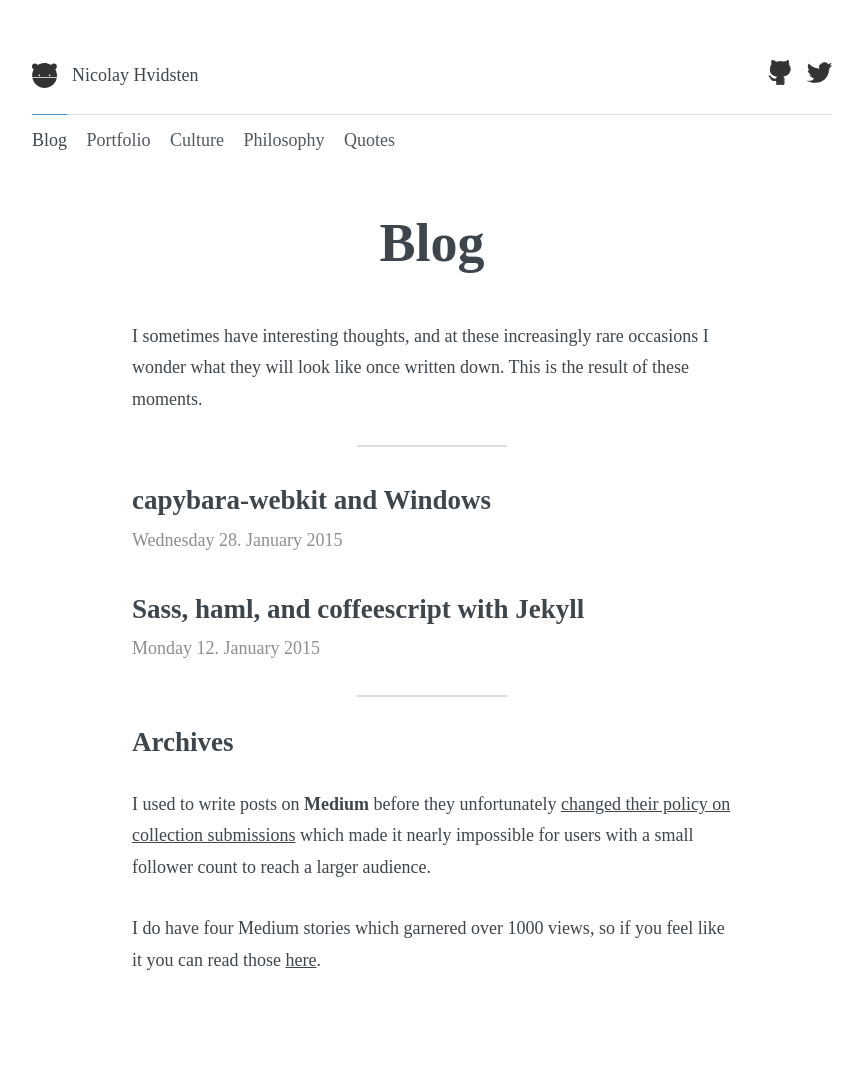
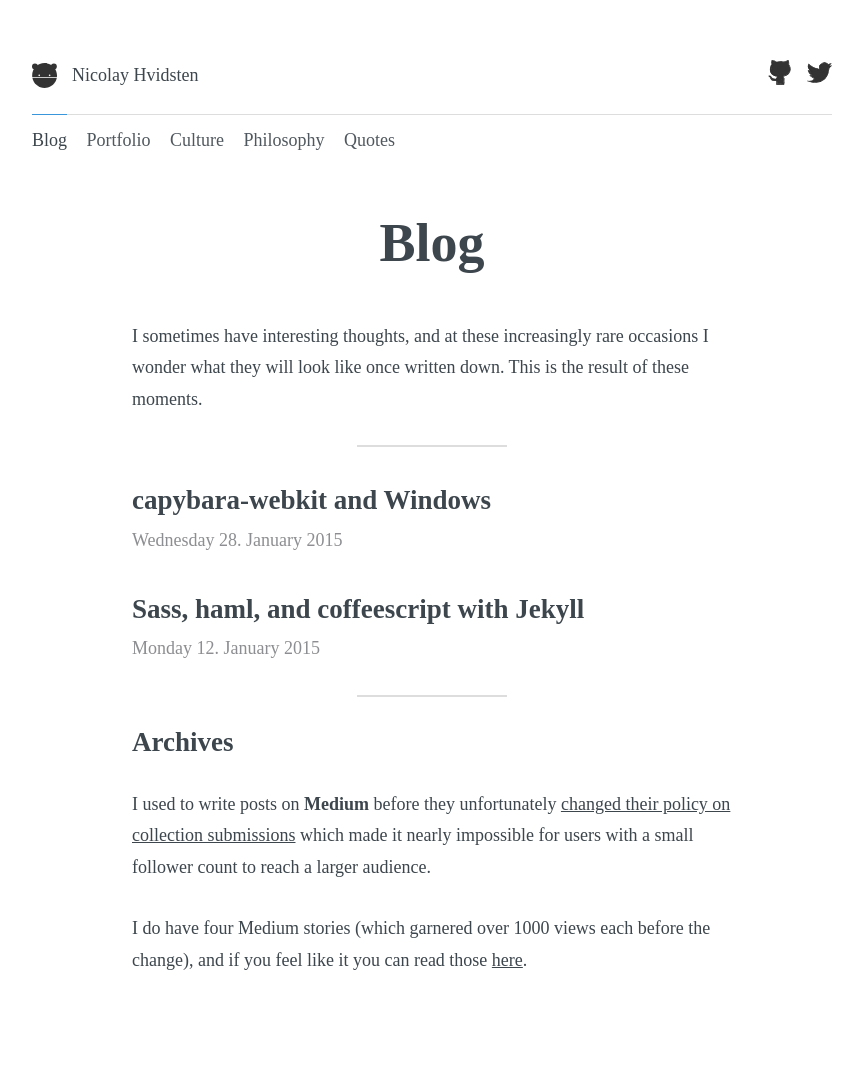
Before and after one commit to nicohvi/nicohvi.github.io, a Jekyll site: the page built from blog/index.html, in a window 1280 px wide. Shown: the whole page, without its empty margins (208-1071 px from the left). Built offline with Jekyll 4.4.1, drawn with Linux system fonts in a browser that asks for light colours; nearby versions of some CDN libraries.

Commit message:
spelling

```diff
--- a/blog/index.html
+++ b/blog/index.html
@@ -30,8 +30,8 @@ layout: default
       audience.
     </p>
     <p>
-      I do have four Medium stories which garnered over 1000 views, so if you feel like it
-      you can read those <a href="https://medium.com/@nicohvi">here</a>.
+      I do have four Medium stories (which garnered over 1000 views each before the change), and
+      if you feel like it you can read those <a href="https://medium.com/@nicohvi">here</a>.
     </p>
   </section>
 </section>
```
Also changed, not shown: 1 other file.
